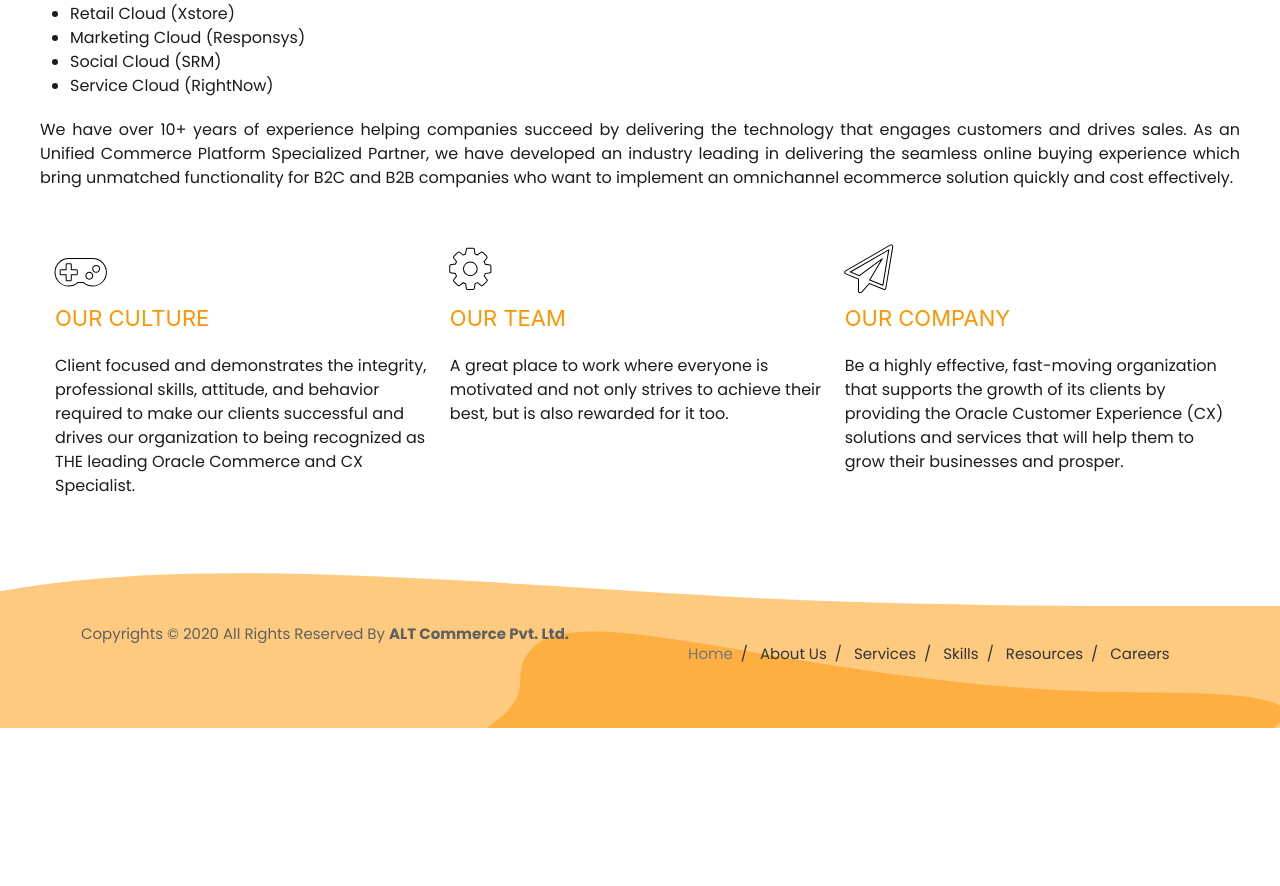
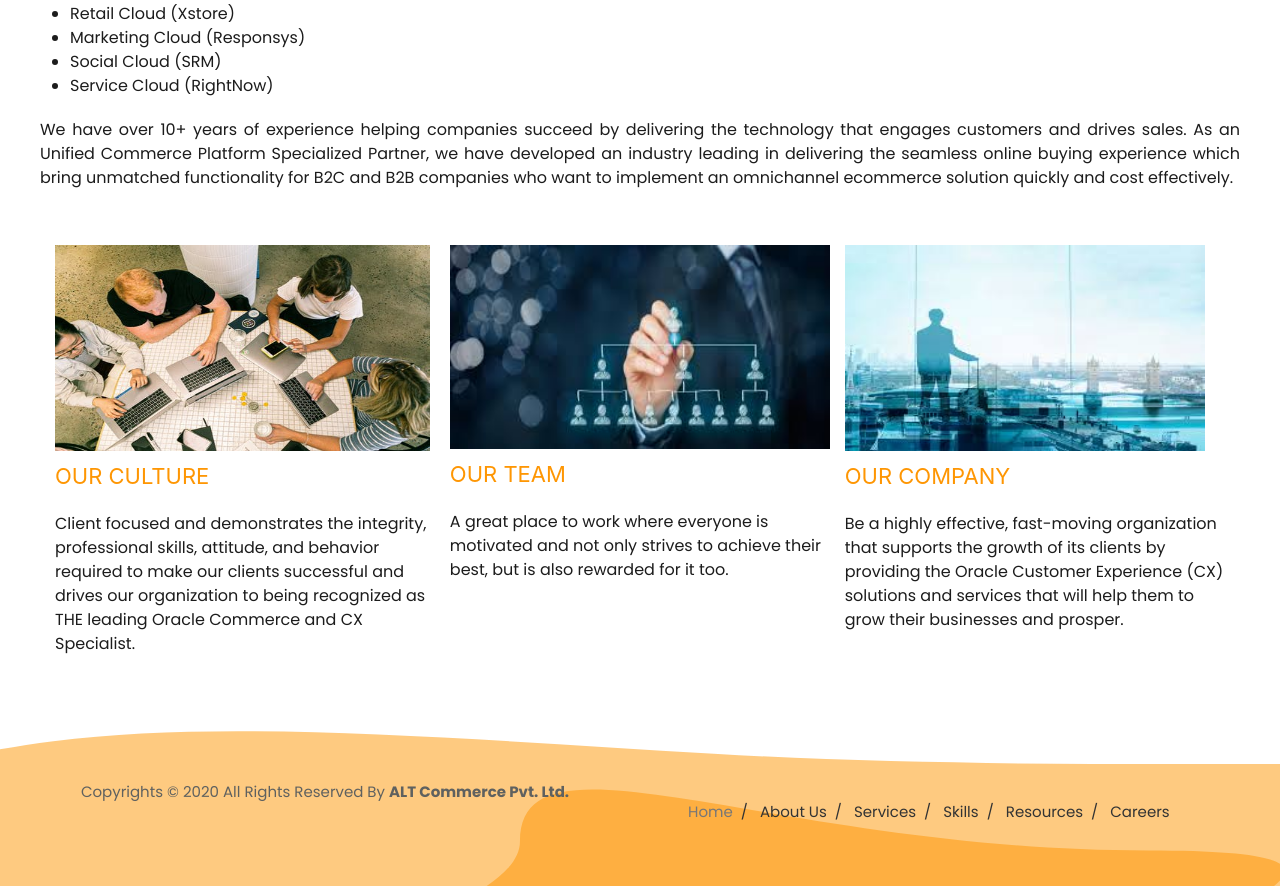
Before and after one commit to mansi29feb/ALT-Website-, a PHP site: page /about in a window 1280 px wide. Shown: the part 1165-2051 px from the top of the page. Before the commit the page ends 1893 px from the top, so only its background shows below. Run offline with PHP 8.4, Linux system fonts and the light colour scheme; some libraries are stand-ins or nearby versions.

Commit message:
modified by kavya

```diff
--- a/altcommercewebsit/about/index.php
+++ b/altcommercewebsit/about/index.php
@@ -39,8 +39,9 @@ include_once "../header.php";
     <div class="uk-child-width-1-3@m uk-grid-small uk-child-width-1-1@s uk-padding-small" uk-grid>
 
         <div class="uk-width-1-3@m">
-            <div class="uk-text-left">
-                <i class="fa fa-gamepad stroke-transparent fa-3x" aria-hidden="true"></i>
+            <div class="uk-text-left career2_box">
+                <!--<i class="fa fa-gamepad stroke-transparent fa-3x" aria-hidden="true"></i>-->
+                <img src="<?php echo $filePath;?>images/culture.jpeg" style="height: 206px; width: 375px;">
                 <div class="uk-h3 uk-text-left services_article_heading  uk-margin-small-top">OUR CULTURE</div>
                 <div class="uk-text-left services_article_para"><p>Client focused and demonstrates the integrity, professional skills, attitude, and behavior required to make our clients successful and drives our organization
                      to being recognized as THE leading Oracle Commerce and CX Specialist.<p/>
@@ -48,17 +49,20 @@ include_once "../header.php";
            </div>
         </div>
         <div class="uk-width-1-3@m">
-                <div class="uk-text-left">
-                <i class="fa fa-cog stroke-transparent fa-3x" aria-hidden="true"></i>
+                <div class="uk-text-left career2_box">
+                <!--<i class="fa fa-cog stroke-transparent fa-3x" aria-hidden="true"></i>-->
+                <img src="<?php echo $filePath;?>images/ourteam.jpeg" style="height: 204px;">
                 <div class="uk-h3 uk-text-left services_article_heading  uk-margin-small-top ">OUR TEAM</div>
+
                 <div class="uk-text-left services_article_para">
                     <p>A great place to work where everyone is motivated and not only strives to achieve their best, but is also rewarded for it too.</p>
                     </div>
                 </div>
         </div>
         <div class="uk-width-1-3@m">
-                <div class="uk-text-left">
-                <i class="fa fa-paper-plane-o stroke-transparent fa-3x" aria-hidden="true"></i>
+                <div class="uk-text-left career2_box">
+           <!-- <i class="fa fa-paper-plane-o stroke-transparent fa-3x" aria-hidden="true"></i>-->
+                <img src="<?php echo $filePath;?>images/ourcompany.jpeg" style="height: 206px; width: 360px;">
                 <div class="uk-h3 uk-text-left services_article_heading uk-margin-small-top ">OUR COMPANY</div>
                 <div class="uk-text-left services_article_para"><p>Be a highly effective, fast-moving organization that supports the growth of its clients by providing the Oracle Customer Experience (CX)
                     solutions and services that will help them to grow their businesses and prosper.</p>
@@ -67,7 +71,6 @@ include_once "../header.php";
         </div>
      </div>
 </div>
-
  <?php
  include_once '../footer.php';
  ?>
```
